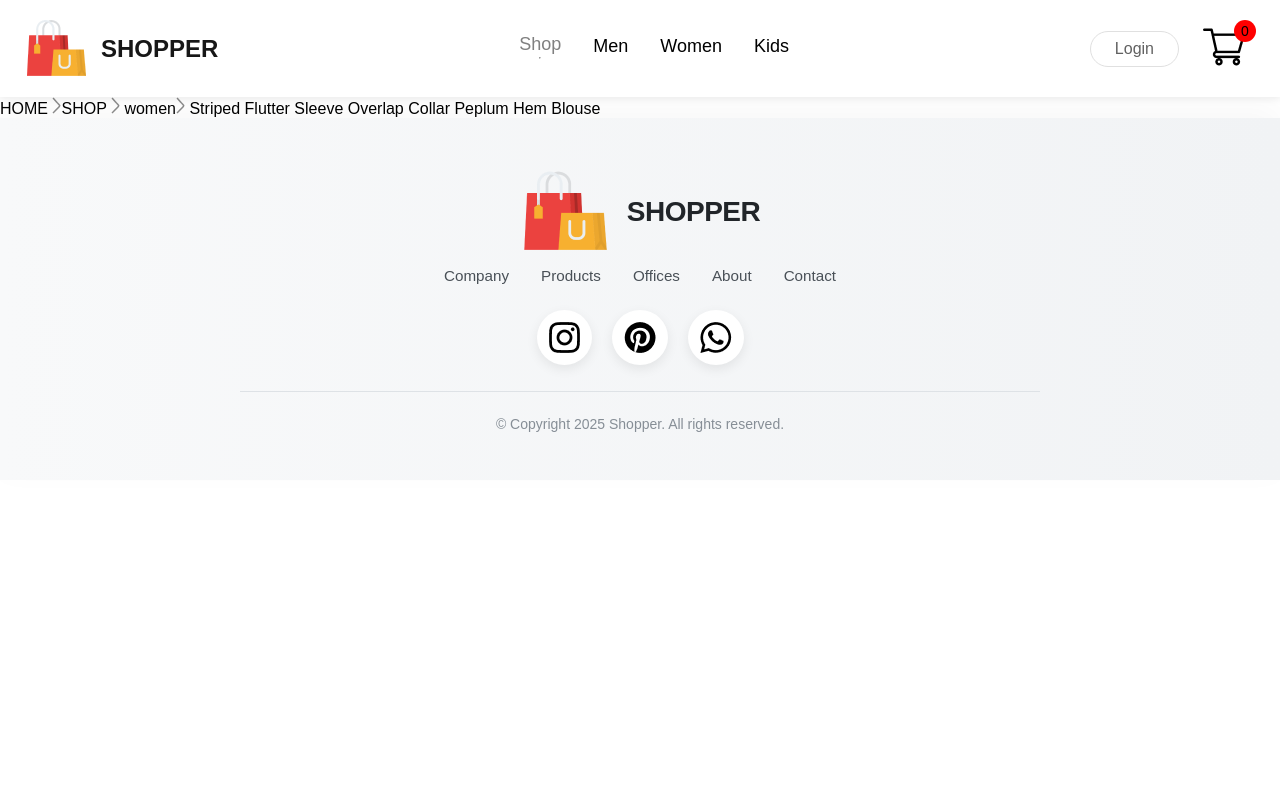
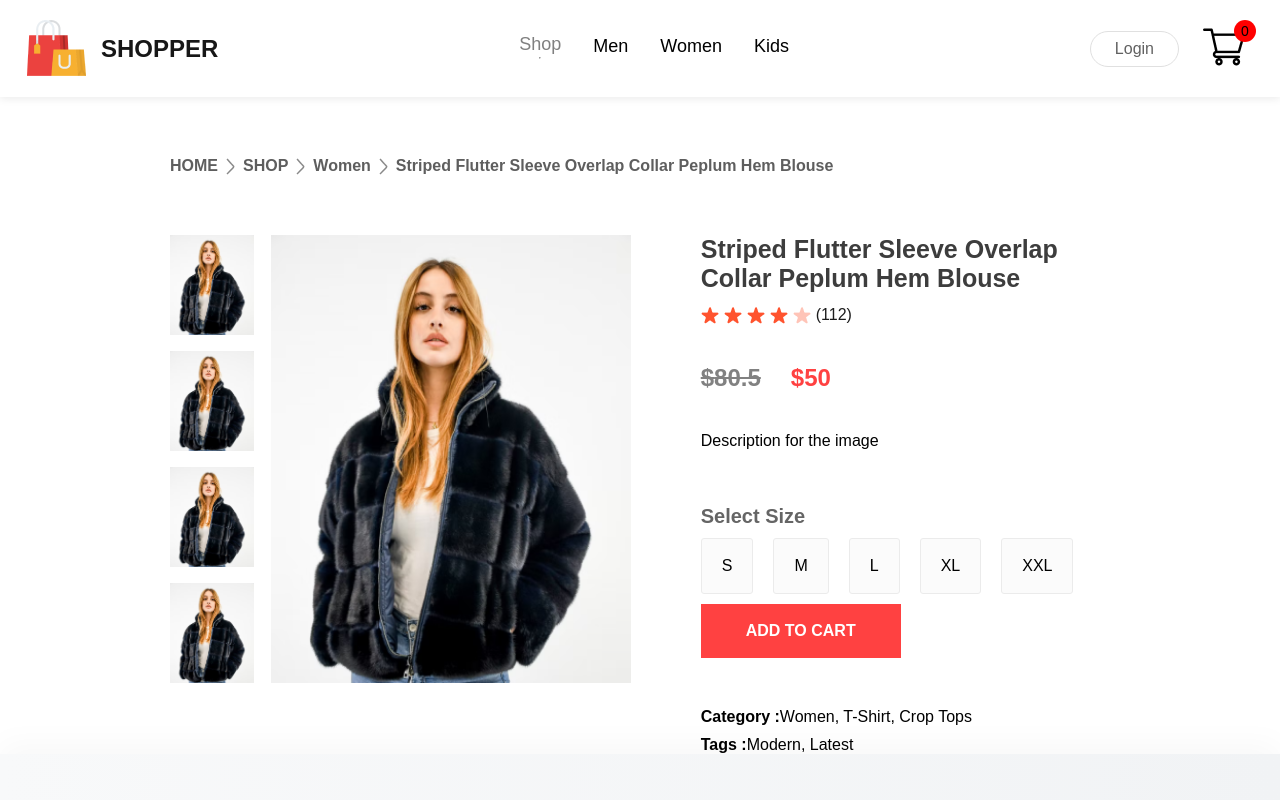
Before and after one commit to yasasdev/Floral-Shop-with-Blockchain, a React (Vite) app in the folder src/final-project-HND-frontend/: page /product/1 in a window 1280 px wide. Shown: the top 800 px of the page. Built offline with nearby package versions, Linux system fonts and the light colour scheme.

Commit message:
Product item displaying part update.

```diff
--- a/src/final-project-HND-frontend/src/components/BreadCrums/BreadCrum.css
+++ b/src/final-project-HND-frontend/src/components/BreadCrums/BreadCrum.css
@@ -0,0 +1,10 @@
+.breadcrum {
+    display: flex;
+    align-items: center;
+    gap: 8px;
+    color: #5e5e5e;
+    font-size: 16px;
+    font-weight: 600;
+    margin: 60px 170px;
+    text-transform: capitalize;
+}
--- /dev/null
+++ b/src/final-project-HND-frontend/src/components/ProductDisplay/ProductDisplay.css
@@ -0,0 +1,106 @@
+.product-display {
+    display: flex;
+    margin: 0px 170px;
+}
+
+.product-display-left {
+    display: flex;
+    gap: 17px;
+}
+
+.product-display-img-list {
+    display: flex;
+    flex-direction: column;
+    gap: 16px;
+}
+
+.product-display-img-list img {
+    height: 100px;
+}
+
+.product-display-main-img {
+    width: 360px;
+    height: 448px;
+}
+
+.product-display-right {
+    margin: 0px 70px;
+    display: flex;
+    flex-direction: column;
+}
+
+.product-display-right h1 {
+    color: #3d3d3d;
+    font-size: 25px;
+    font-weight: 600;
+}
+
+.product-display-right-stars {
+    display: flex;
+    align-items: center;
+    margin-top: 13px;
+    gap: 5px;
+    color: #1c1c1c;
+    font-size: 16px;
+}
+
+.product-display-right-prices {
+    display: flex;
+    margin: 40px 0px;
+    gap: 30px;
+    font-size: 24px;
+    font-weight: 600;
+}
+
+.product-display-right-price-old {
+    color: #818181;
+    text-decoration: line-through;
+
+}
+
+.product-display-right-price-new {
+    color: #ff4141;
+}
+
+.product-display-right-size h1 {
+    margin-top: 55px;
+    color: #656565;
+    font-size: 20px;
+    font-weight: 600;
+}
+
+.product-display-right-sizes {
+    display: flex;
+    margin-top: 10px;
+    margin-bottom: 10px;
+    gap: 20px;
+}
+
+.product-display-right-sizes div {
+    padding: 18px 20px;
+    background: #fbfbfb;
+    border: 1px solid #ebebeb;
+    border-radius: 3px;
+    cursor: pointer;
+}
+
+.product-display-right button {
+    padding: 18px 20px;
+    width: 200px;
+    font-size: 16px;
+    font-weight: 600;
+    color: white;
+    background: #FF4141;
+    margin-bottom: 40px;
+    border: none;
+    outline: none;
+    cursor: pointer;
+}
+
+.product-display-right-category {
+    margin-top: 10px;
+}
+
+.product-display-right-category span {
+    font-weight: 600;
+}
--- /dev/null
+++ b/src/final-project-HND-frontend/src/components/ProductDisplay/ProductDisplay.jsx
@@ -0,0 +1,56 @@
+import React from 'react'
+import './ProductDisplay.css'
+import star_icon from '../Assets/star_icon.png'
+import star_dull_icon from '../Assets/star_dull_icon.png'
+
+const ProductDisplay = (props) => {
+    const {product} = props;
+  return (
+    <div className='product-display'>
+        <div className="product-display-left">
+            <div className="product-display-img-list">
+                <img src={product.image} alt="" />
+                <img src={product.image} alt="" />
+                <img src={product.image} alt="" />
+                <img src={product.image} alt="" />
+            </div>
+            <div className="product-display-img">
+                <img className='product-display-main-img' src={product.image} alt="" />
+            </div>
+        </div>
+        <div className="product-display-right">
+            <h1>{product.name}</h1>
+            <div className="product-display-right-stars">
+                <img src={star_icon} alt="" />
+                <img src={star_icon} alt="" />
+                <img src={star_icon} alt="" />
+                <img src={star_icon} alt="" />
+                <img src={star_dull_icon} alt="" />
+                <p>(112)</p>
+            </div>
+            <div className="product-display-right-prices">
+                <div className="product-display-right-price-old">${product.old_price}</div>
+                <div className="product-display-right-price-new">${product.new_price}</div>
+            </div>
+            <div className="product-display-right-description">
+                Description for the image
+            </div>
+            <div className="product-display-right-size">
+                <h1>Select Size</h1>
+                <div className="product-display-right-sizes">
+                    <div>S</div>
+                    <div>M</div>
+                    <div>L</div>
+                    <div>XL</div>
+                    <div>XXL</div>
+                </div>
+            </div>
+            <button>ADD TO CART</button>
+            <p className='product-display-right-category'><span>Category :</span>Women, T-Shirt, Crop Tops</p>
+            <p className='product-display-right-category'><span>Tags :</span>Modern, Latest</p>
+        </div>
+    </div>
+  )
+}
+
+export default ProductDisplay
--- a/src/final-project-HND-frontend/src/pages/Product.jsx
+++ b/src/final-project-HND-frontend/src/pages/Product.jsx
@@ -2,6 +2,7 @@
 import { ShopContext } from '../Context/ShopContext'
 import { useParams } from 'react-router-dom';
 import Breadcrum from '../components/BreadCrums/Breadcrum';
+import ProductDisplay from '../components/ProductDisplay/ProductDisplay';
 
 const Product = () => {
   const {all_product} = useContext(ShopContext);
@@ -11,6 +12,7 @@
   return (
     <div>
       <Breadcrum product={product} />
+      <ProductDisplay product={product} />
     </div>
   )
 }
```
